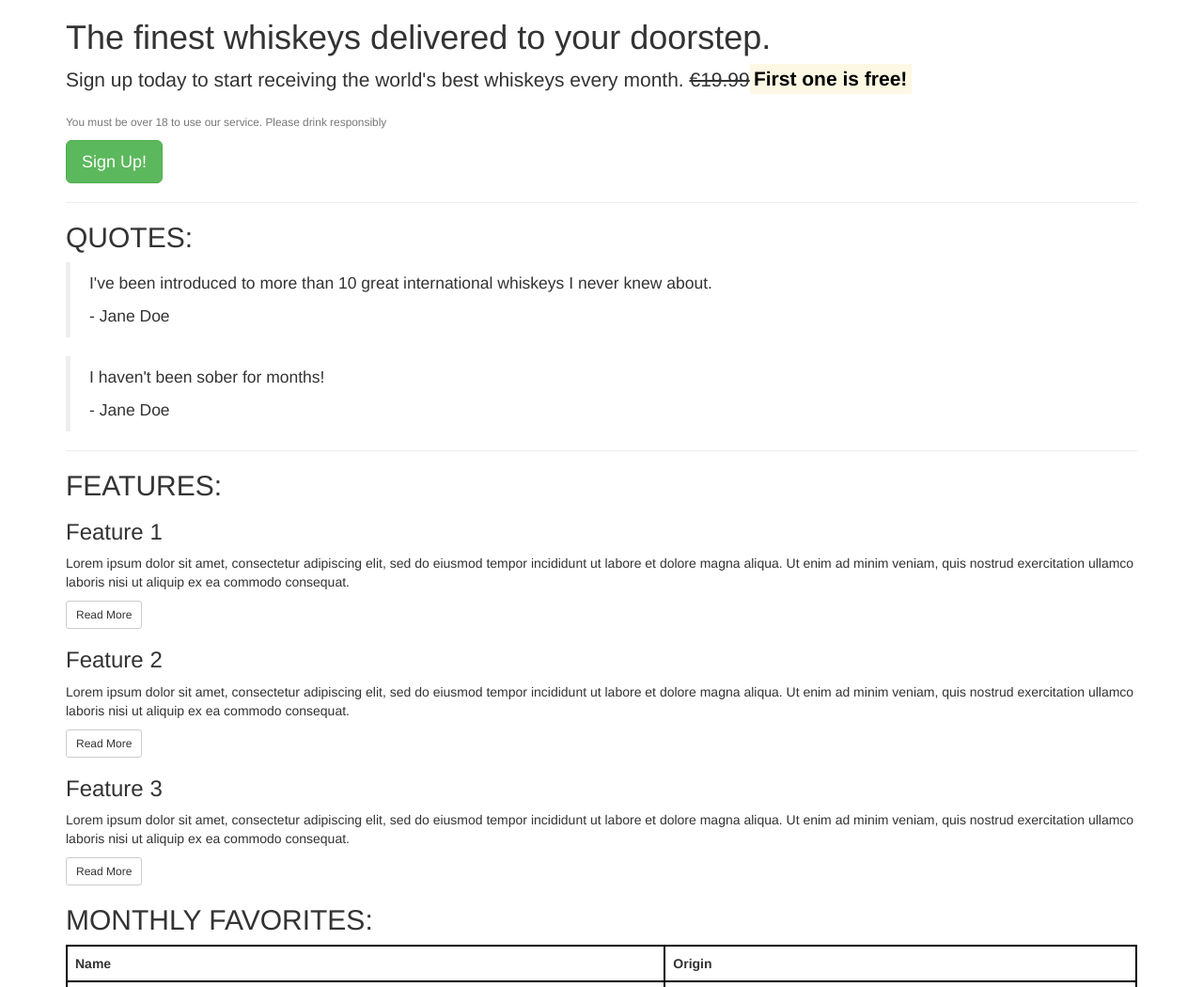
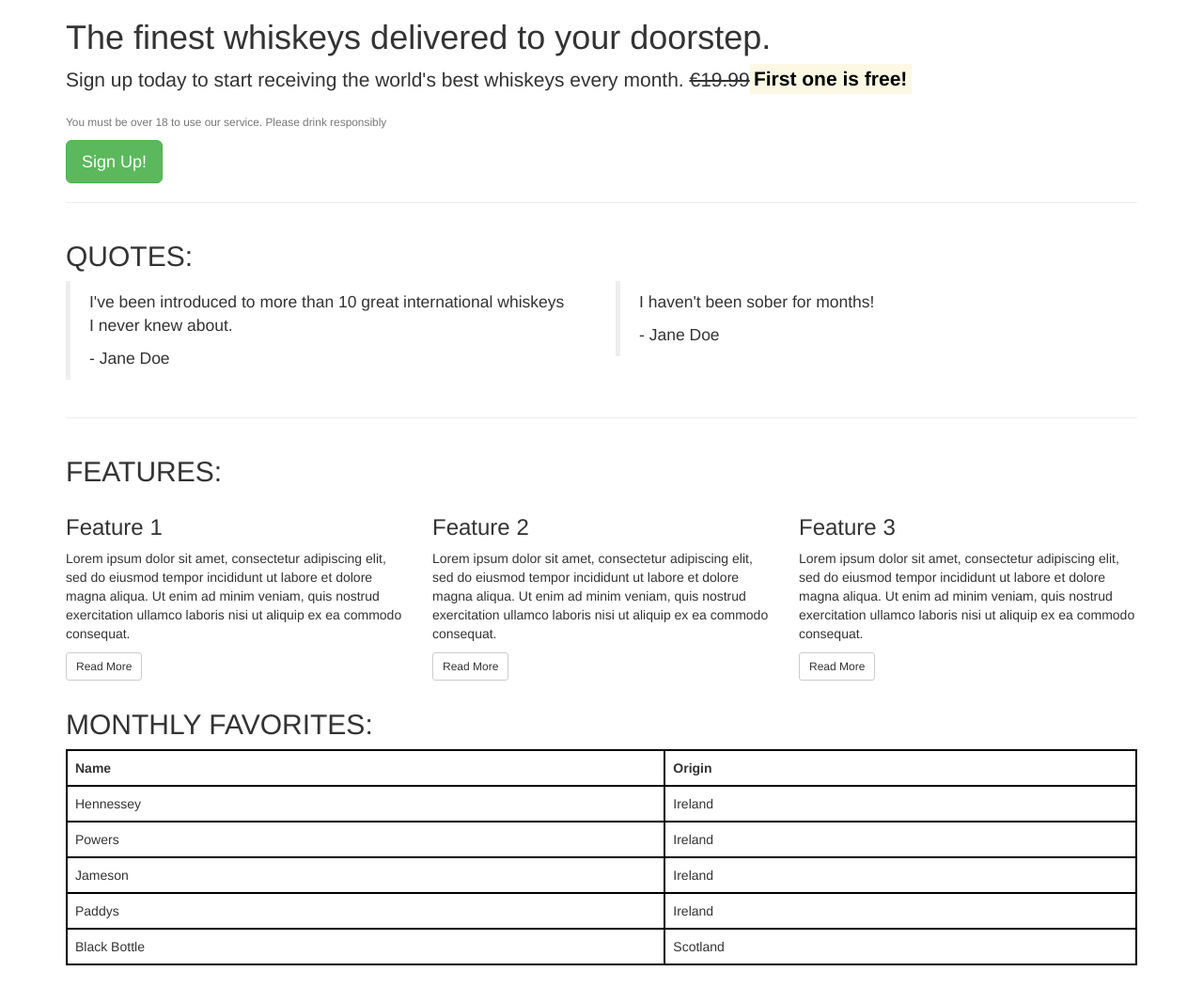
Before and after one commit to Hermeticpoet/bootstrap-installation, a plain HTML site: page index.html in a window 1280 px wide. Shown: the top 1050 px of the page at 94% size. Drawn offline with nearby package versions, Linux system fonts and the light colour scheme.

Commit message:
Added column specs for responsive design

```diff
--- a/index.html
+++ b/index.html
@@ -12,51 +12,83 @@
 <body>
     <article class="container">
         <!-- Callout -->
+        <div class="row">
+            <div class="col-xs-12">
                 <section class="callout">
                     <h1>The finest whiskeys delivered to your doorstep.</h1>
                     <p class="lead">Sign up today to start receiving the world's best whiskeys every month. <s>€19.99</s><strong><mark>First one is free!</mark></strong></p>
                     <p class="text-muted"><small>You must be over 18 to use our service. Please drink responsibly</small></p>
                     <div><button class="btn btn-lg btn-success">Sign Up!</button></div>
                 </section>
+            </div>
+        </div>
         <!-- /.callout -->
         <hr>
 
         <!-- Quotes -->
         <section class="quotes">
+            <div class="row">
+                <div class="col-xs-12">
                     <h2 class="text-uppercase">Quotes:</h2>
+                </div>
+            </div>
+            <div class="row">
+                <div class="col-xs-12 col-md-6">
                     <blockquote class="quote">
                         <p>I've been introduced to more than 10 great international whiskeys I never knew about.</p>
                         <p>- Jane Doe</p>
                     </blockquote>
+                </div>
+                <div class="col-xs-12 col-md-6">
                     <blockquote class="quote">
                         <p>I haven't been sober for months!</p>
                         <p>- Jane Doe</p>
                     </blockquote>
+                </div>
+            </div>
         </section>
         <!-- /.quotes -->
         <hr>
 
         <!-- Features -->
         <section class="features">
+            <div class="row">
+                <div class="col-xs-12">
                     <h2 class="text-uppercase">Features:</h2>
+                </div>
+            </div>
+            <div class="row">
+                <div class="col-xs-12 col-md-6 col-lg-4">
                     <div class="feature">
                         <h3>Feature 1</h3>
                         <p>Lorem ipsum dolor sit amet, consectetur adipiscing elit, sed do eiusmod tempor incididunt ut labore et dolore magna aliqua. Ut enim ad minim veniam, quis nostrud exercitation ullamco laboris nisi ut aliquip ex ea commodo consequat.</p>
                         <p><a class="btn btn-sm btn-default" href="#">Read More</a></p>
                     </div>
+                </div>
+                <div class="col-xs-12 col-md-6 col-lg-4">
                     <div class="feature">
                         <h3>Feature 2</h3>
                         <p>Lorem ipsum dolor sit amet, consectetur adipiscing elit, sed do eiusmod tempor incididunt ut labore et dolore magna aliqua. Ut enim ad minim veniam, quis nostrud exercitation ullamco laboris nisi ut aliquip ex ea commodo consequat.</p>
                         <p><a class="btn btn-sm btn-default" href="#">Read More</a></p>
                     </div>
+                </div>
+                <div class="col-xs-12 hidden-md col-lg-4">
                     <div class="feature">
                         <h3>Feature 3</h3>
                         <p>Lorem ipsum dolor sit amet, consectetur adipiscing elit, sed do eiusmod tempor incididunt ut labore et dolore magna aliqua. Ut enim ad minim veniam, quis nostrud exercitation ullamco laboris nisi ut aliquip ex ea commodo consequat.</p>
                         <p><a class="btn btn-sm btn-default" href="#">Read More</a></p>
                     </div>
+                </div>
+            </div>
         </section>
         <section class="monthly-favorites">
+            <div class="row">
+                <div class="col-xs-12">
                     <h2 class="text-uppercase">Monthly Favorites:</h2>
+                </div>
+            </div>
+            <div class="row">
+                <div class="col-xs-12">
                     <table class="table table-hover">
                         <tr>
                             <th>Name</th>
@@ -83,6 +115,8 @@
                             <td>Scotland</td>
                         </tr>
                     </table>
+                </div>
+            </div>
         </section>
         <!-- /.features -->
     </article>
```
Lines whose indentation alone changed are shown as unchanged.
